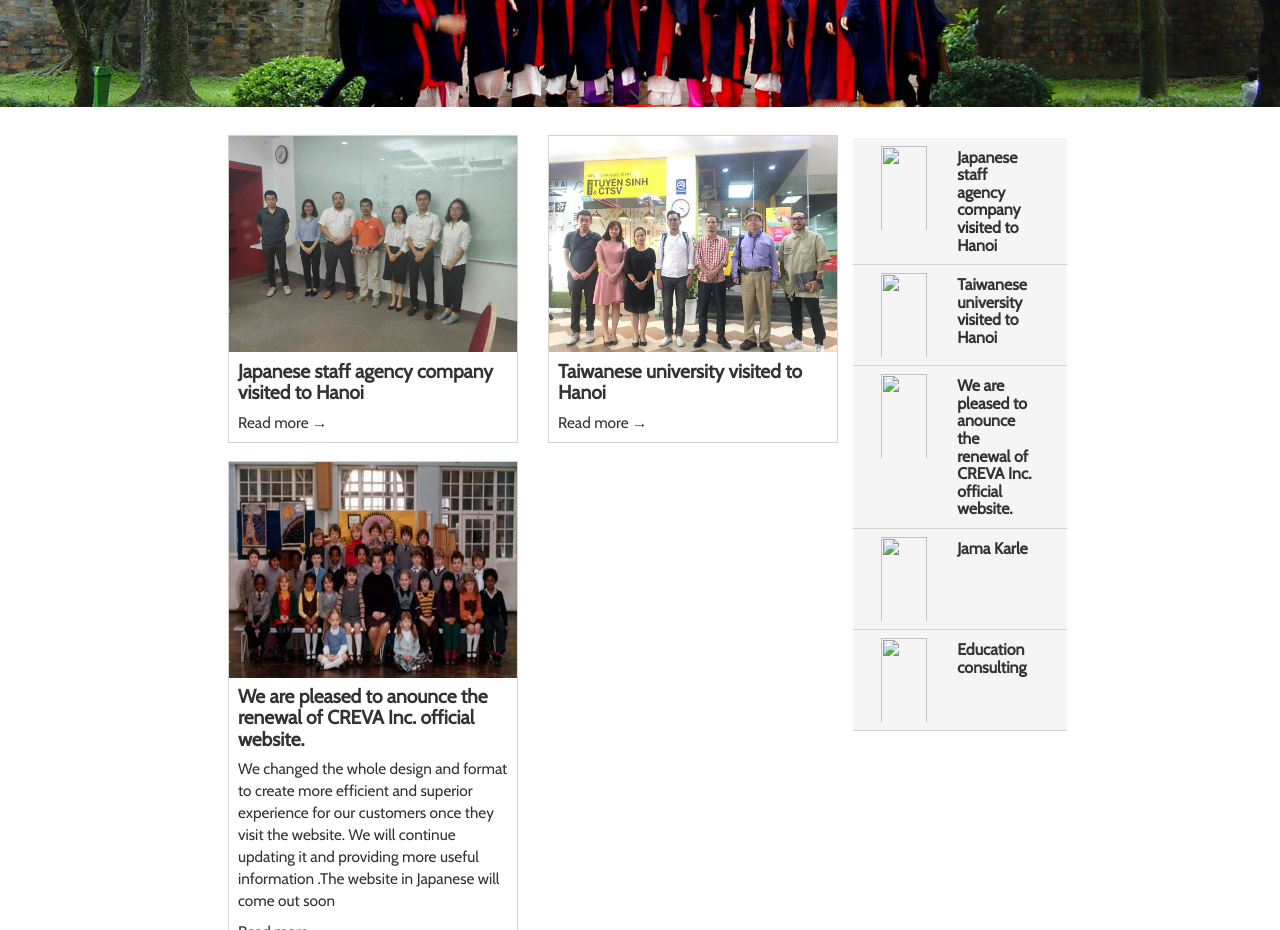
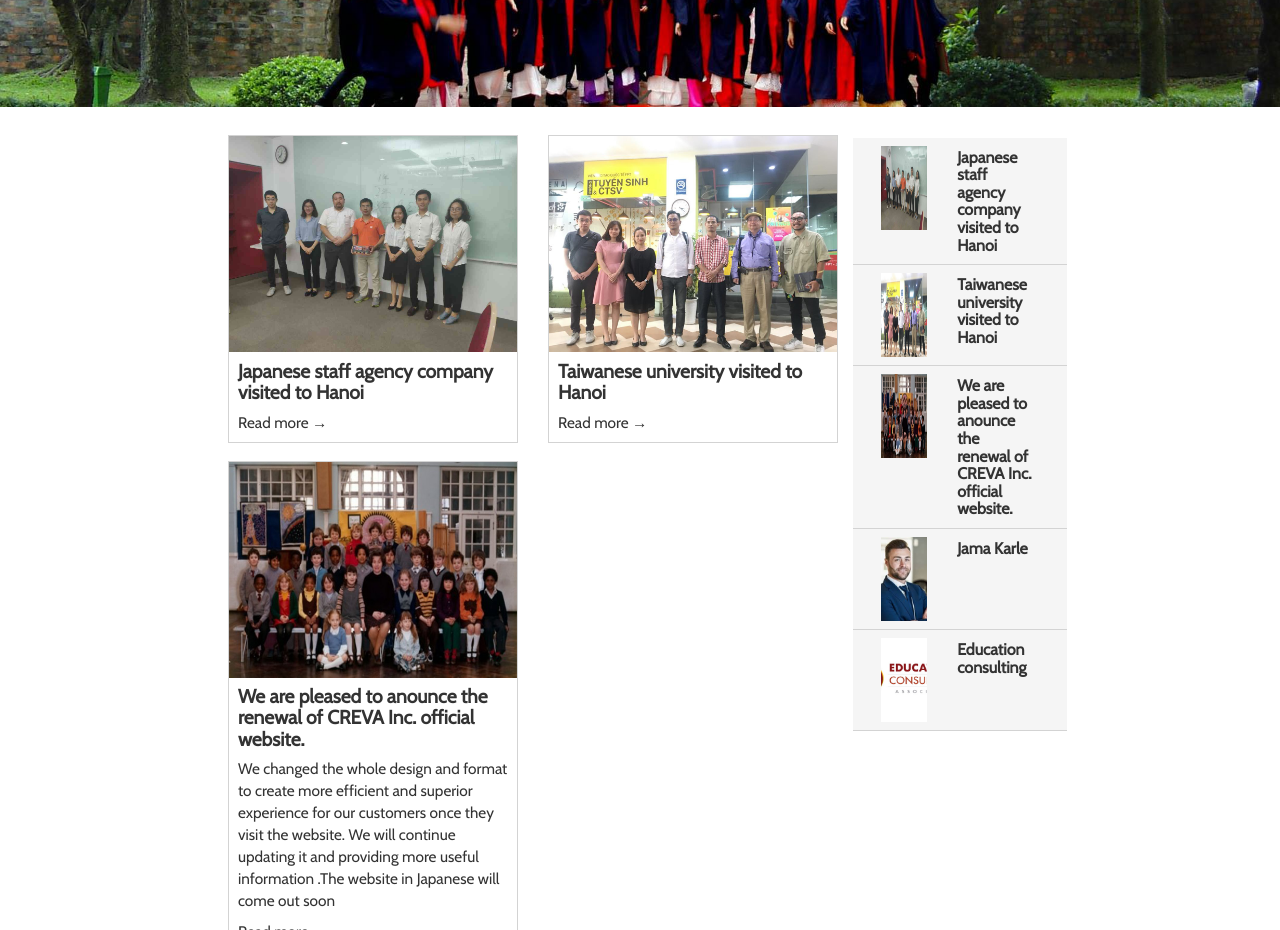
Before and after one commit to thanhson1990/Crevea_ASM4_Web_Basic, a plain HTML site: page news.html in a window 1280 px wide. Shown: the part 420-1350 px from the top of the page. Drawn offline with nearby package versions, Linux system fonts and the light colour scheme; the site is published under a folder, as on GitHub Pages, so addresses that start at the root find nothing.

Commit message:
Update news.html

```diff
--- a/news.html
+++ b/news.html
@@ -128,7 +128,7 @@
                     </div>
                     <div class="row">
                         <div class="col-xs-5 col-sm-5 col-md-5 img">
-                            <img src="/pictures/News 2.jpg" alt="">
+                            <img src="./pictures/News 2.jpg" alt="">
                         </div>
                         <div class="col-md-1"></div>
                         <div class="col-xs-7 col-sm-7 col-md-6 content">
@@ -138,7 +138,7 @@
                     <!-----1----->
                     <div class="row">
                         <div class="col-xs-5 col-sm-5 col-md-5 img">
-                            <img src="/pictures/News 1.jpg" alt="">
+                            <img src="./pictures/News 1.jpg" alt="">
                         </div>
                         <div class="col-md-1"></div>
                         <div class="col-xs-7 col-sm-7 col-md-6 content">
@@ -148,7 +148,7 @@
                     <!-----2------->
                     <div class="row">
                         <div class="col-xs-5 col-sm-5 col-md-5 img">
-                            <img src="/pictures/News 3.jpg" alt="">
+                            <img src="./pictures/News 3.jpg" alt="">
                         </div>
                         <div class="col-md-1"></div>
                         <div class="col-xs-7 col-sm-7 col-md-6 content">
@@ -159,7 +159,7 @@
                     <div class="row">
                         <div class="col-xs-5 col-sm-5 col-md-5 img">
 
-                            <img class="ceo-mobile-desktop" src="/pictures/Meet our team.jpg" alt="">
+                            <img class="ceo-mobile-desktop" src="./pictures/Meet our team.jpg" alt="">
                         </div>
                         <div class="col-md-1"></div>
                         <div class="col-xs-7 col-sm-7 col-md-6 content">
@@ -170,7 +170,7 @@
                     <div class="row">
                         <div class="col-xs-5 col-sm-5 col-md-5 img">
 
-                            <img class="ceo-mobile-desktop" src="/pictures/Education consulting.jpg" alt="">
+                            <img class="ceo-mobile-desktop" src="./pictures/Education consulting.jpg" alt="">
                         </div>
                         <div class="col-md-1"></div>
                         <div class="col-xs-7 col-sm-7 col-md-6 content">
```
